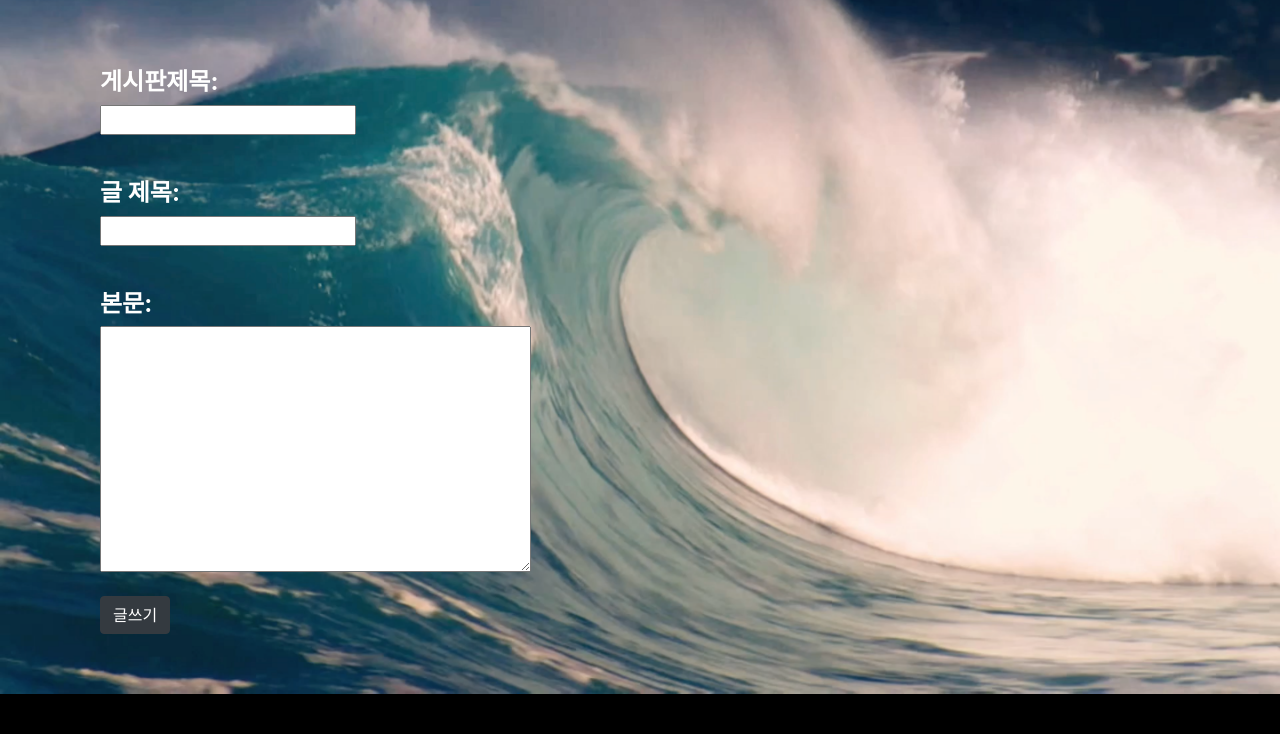
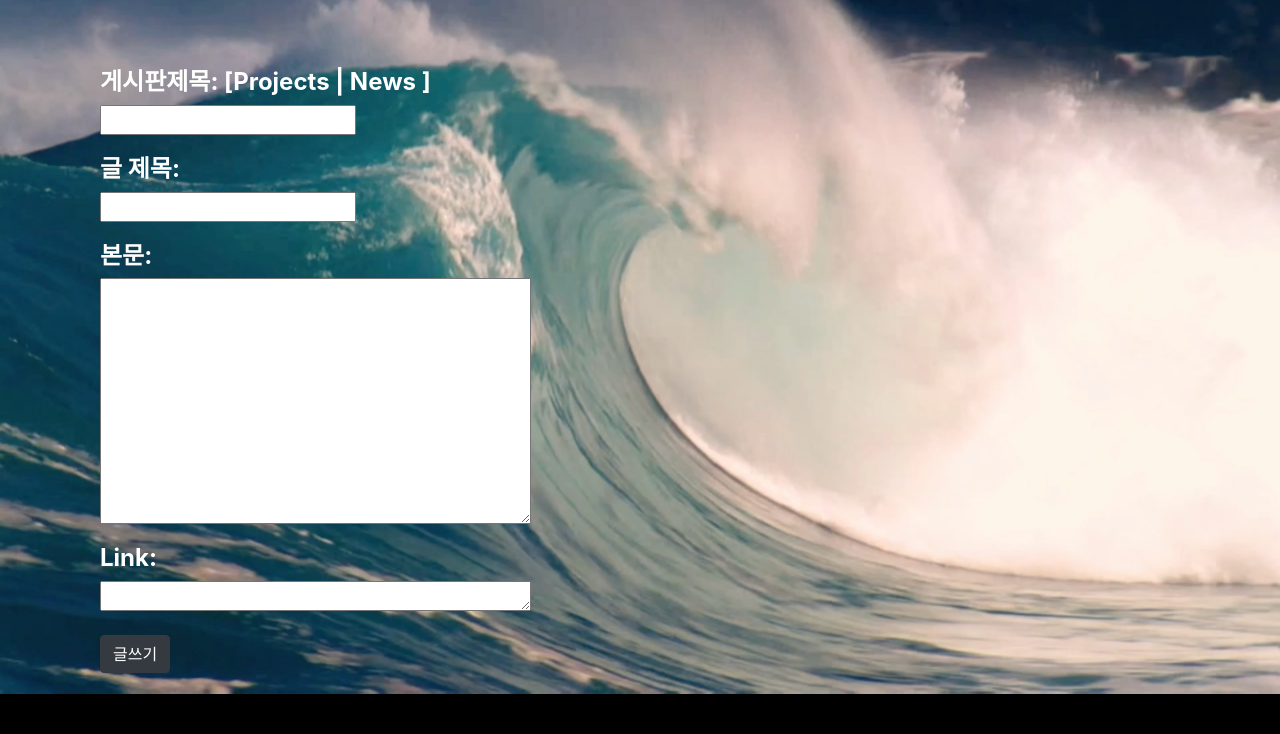
Before and after one commit to wwjdtm/Django_web, a Django app: page /polioapp/Create/ in a window 1280 px wide. Shown: the part 66-800 px from the top of the page. Run offline with Django 3.2, Linux system fonts and the light colour scheme; some libraries are stand-ins or nearby versions.

Commit message:
modify create form

```diff
--- a/winkproject/polioapp/models.py
+++ b/winkproject/polioapp/models.py
@@ -8,6 +8,8 @@ class Pblog(models.Model):
     p_title = models.CharField(max_length=200)
     p_pub_date = models.DateTimeField('date published')
     p_body = models.TextField()
+    p_link = models.TextField(null=True)
+    p_writer = models.CharField(max_length=50, default="윤정")
 
     def __str__(self):
         return self.p_title
@@ -21,6 +23,7 @@ class Nblog(models.Model):
     n_title = models.CharField(max_length=200)
     n_pub_date = models.DateTimeField('date published')
     n_body = models.TextField()
+    n_writer = models.CharField(max_length=50, default="윤정")
 
     def __str__(self):
         return self.n_title
--- a/winkproject/polioapp/templates/Create.html
+++ b/winkproject/polioapp/templates/Create.html
@@ -5,18 +5,18 @@
 <br>
 <div class="container">
 	<form action="{% url 'postcreate' %}">
-	  <h4>게시판제목: </h4>
+	  <h4>게시판제목: [Projects | News ] </h4>
 	  <input type="text" name="boardname">
+	  <h4>글 제목: </h4>
+	  <input type="text" name="title">
+	  <h4>본문: </h4>
+	  <textarea cols=40 rows=10 name="body"></textarea>
+	  <h4>Link: </h4>
+	  <textarea cols=40 rows=1 name="link"></textarea>
+
 	  <br>
 	  <br>
-	  <h4>글 제목: </h4>
-	  <input type="text" name="title">
-	  <br>
-	  <br>
-	  <h4>본문: </h4>
-	  <textarea cols=40 rows=10 name="body"></textarea>
-	  <br>
-	  <br>
+
 	  <input class="btn btn-dark" type="submit" value="글쓰기">
   </form>
 </div>
--- a/winkproject/polioapp/templates/Ndetail.html
+++ b/winkproject/polioapp/templates/Ndetail.html
@@ -6,6 +6,7 @@
         <h1>{{ news.n_title }}</h1>
         <p>{{ news.n_pub_date }}</p>
         <p>{{ news.n_body }}</p>
+        <p>{{ news.n_writer }}</p>
 
         <a href="{% url 'News' %}">돌아가기</a>
 
--- a/winkproject/polioapp/templates/Pdetail.html
+++ b/winkproject/polioapp/templates/Pdetail.html
@@ -6,6 +6,8 @@
         <h1>{{ blog.p_title }}</h1>
         <p>{{ blog.p_pub_date }}</p>
         <p>{{ blog.p_body }}</p>
+        <p>{{ blog.p_link }}</p>
+        <p>{{ blog.p_writer }}</p>
 
         <a href="{% url 'Project' %}">돌아가기</a>
 
--- a/winkproject/polioapp/views.py
+++ b/winkproject/polioapp/views.py
@@ -32,12 +32,14 @@ def Create(request):
     return render(request, 'Create.html')
 
 def postcreate(request):
-    if request.GET['boardname'] == "Project":
+    if request.GET['boardname'] == "Projects":
         blog = Pblog()
         blog.p_boardname = "Project"
         blog.p_title = request.GET['title']
         blog.p_body = request.GET['body']
         blog.p_pub_date = timezone.datetime.now()
+        blog.p_link = request.GET['link']
+
         blog.save()
         return redirect('/polioapp/Pdetail/' + str(blog.id))
 
```
